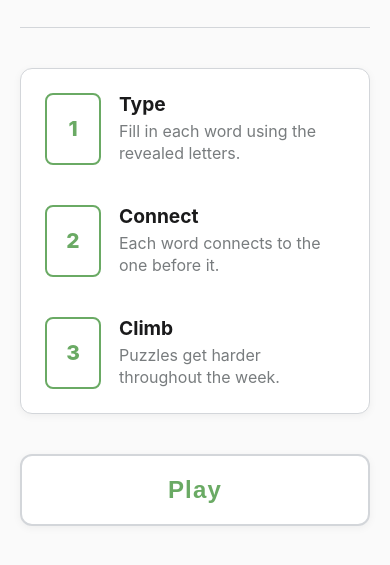
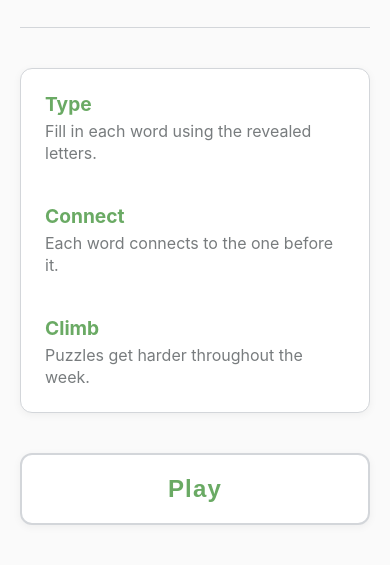
Before and after one commit to Nothing-Serious-LLC/ladder_game, a plain HTML site: page index.html in a window 390 px wide. Shown: the part 125-690 px from the top of the page. Drawn offline with nearby package versions, Linux system fonts and the light colour scheme.

Commit message:
Improved instruction screen & eliminated loading flicker
- Removed bullet point numbers from instructions for cleaner look
- Made instruction headers (Type, Connect, Climb) theme green color
- Fixed puzzle info flicker during intro→game transition
- Preloads puzzle # and date from landing to game page seamlessly
- Cache: v113

```diff
--- a/index.html
+++ b/index.html
@@ -220,29 +220,8 @@
             margin-bottom: 0;
         }
 
-        .instruction-number {
-            width: 32px;
-            height: 48px;
-            background: transparent;
-            color: #6aaa64;
-            border: 2px solid #6aaa64;
-            border-radius: 8px;
-            display: flex;
-            align-items: center;
-            justify-content: center;
-            font-size: 1rem;
-            font-weight: 700;
-            flex-shrink: 0;
-        }
-
         /* Mobile instruction adjustments */
         @media (max-width: 480px) {
-            .instruction-number {
-                width: 56px;
-                height: 72px;
-                font-size: 1.3rem;
-                font-weight: 800;
-            }
 
             .instruction-text {
                 font-size: 0.8rem;
@@ -261,7 +240,7 @@
 
         .instruction-header {
             font-size: 1.2rem;
-            color: #1a1a1b;
+            color: var(--primary-green);
             font-weight: 700;
             margin-bottom: 4px;
             line-height: 1.2;
@@ -1632,7 +1611,6 @@
         <div class="landing-content" id="landing-content">
             <div class="instructions">
                 <div class="instruction-item">
-                    <div class="instruction-number">1</div>
                     <div class="instruction-content">
                         <div class="instruction-header">Type</div>
                         <div class="instruction-text">Fill in each word using the revealed letters.</div>
@@ -1640,7 +1618,6 @@
                 </div>
 
                 <div class="instruction-item">
-                    <div class="instruction-number">2</div>
                     <div class="instruction-content">
                         <div class="instruction-header">Connect</div>
                         <div class="instruction-text">Each word connects to the one before it.</div>
@@ -1648,7 +1625,6 @@
                 </div>
 
                 <div class="instruction-item">
-                    <div class="instruction-number">3</div>
                     <div class="instruction-content">
                         <div class="instruction-header">Climb</div>
                         <div class="instruction-text">Puzzles get harder throughout the week.</div>
@@ -1888,6 +1864,14 @@
                 return new Promise((resolve) => {
                     const landingPage = document.getElementById('landing-page');
                     const gamePage = document.getElementById('game-page');
+
+                    // Copy puzzle info from landing to game page immediately (no "Loading..." flicker)
+                    const landingPuzzleInfo = document.getElementById('landing-puzzle-info');
+                    const gamePageDateDisplay = document.getElementById('date-display');
+                    if (landingPuzzleInfo && gamePageDateDisplay) {
+                        gamePageDateDisplay.textContent = landingPuzzleInfo.textContent;
+                    }
+
                     gamePage.style.display = 'flex';
                     gamePage.style.opacity = '0';
                     gamePage.style.transition = 'opacity 0.4s ease-in';
--- a/sw.js
+++ b/sw.js
@@ -1,5 +1,5 @@
 // LADDER PWA Service Worker
-const CACHE_NAME = 'ladder-v112';
+const CACHE_NAME = 'ladder-v113';
 const CORE_ASSETS = [
   './',
   './index.html',
```
